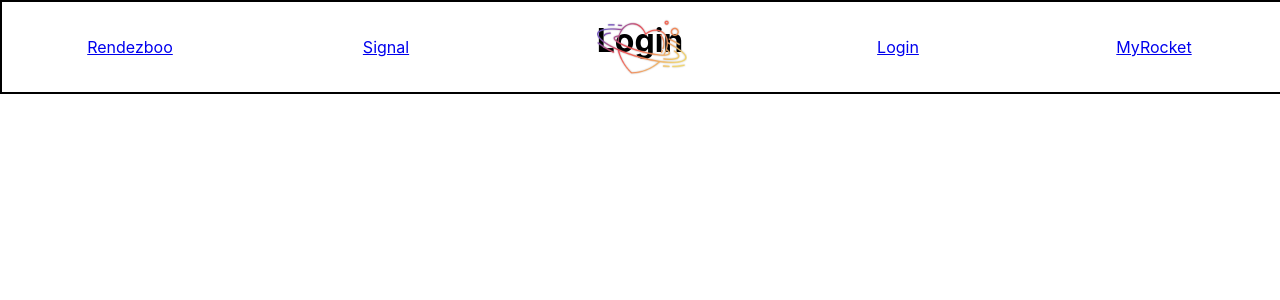
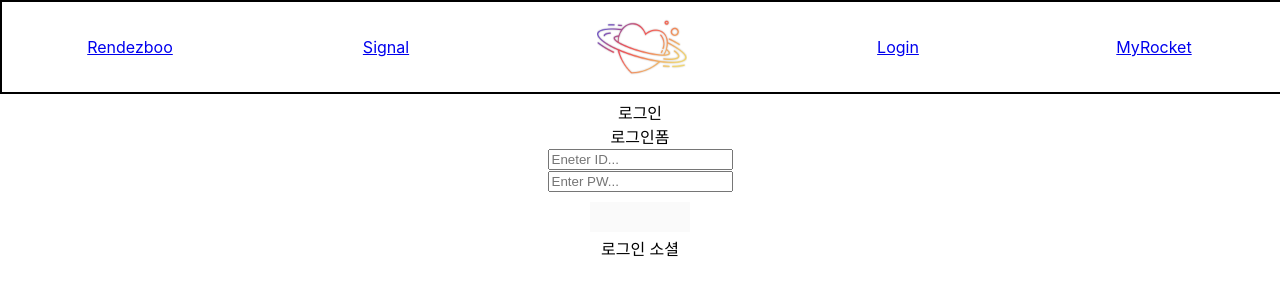
Before and after one commit to Hoony-JSG/RendezBoo, a React (Create React App) app in the folder A107-front/a107-app/: page /login in a window 1280 px wide. Shown: the top 300 px of the page. Built offline with nearby package versions, Linux system fonts and the light colour scheme.

Commit message:
0202 로그인 입력 및 버튼 생성 & rocket 연결 전 커밋

```diff
--- a/A107-front/a107-app/src/App.js
+++ b/A107-front/a107-app/src/App.js
@@ -1,18 +1,24 @@
 import React from "react";
 import { Route, Routes } from "react-router-dom";
-import { Rendezboo, Signal, Login, Rocket } from './pages'
-import Navbar from './components/Navbar';
+import { Rendezboo, Signal, Login, Rocket, Join } from "./pages";
+import Navbar from "./components/Navbar";
 import "./App.css";
+import Home from "./pages/Home";
 
 function App() {
   return (
     <div className="App">
+      <div style={{ height: "100px" }}>
         <Navbar />
+      </div>
       <Routes>
-          <Route exact path="/" element={ <Rendezboo/> } />
-          <Route path="/signal" element={ <Signal/> } />
-          <Route path="/login" element={ <Login/> } />
-          <Route path="/rocket/:userid" element={ <Rocket /> } />
+        {/* <Route exact path="/" element={ <Rendezboo/> } /> */}
+        <Route exact path="/" element={<Home />} />
+        <Route path="/signal" element={<Signal />} />
+        <Route path="/login" element={<Login />} />
+        <Route path="/rocket/:userid" element={<Rocket />} />
+        <Route path="/Login" element={<Login />} />
+        <Route path="/Join" element={<Join />} />
       </Routes>
     </div>
   );
--- a/A107-front/a107-app/src/components/LoginForm.js
+++ b/A107-front/a107-app/src/components/LoginForm.js
@@ -0,0 +1,90 @@
+import React, { useState } from "react";
+import { useNavigate, useParams } from "react-router-dom";
+
+const LoginForm = () => {
+  console.log("로그인 폼");
+
+  const realId = "wjdgnsxhsl@naver.com";
+  const realPw = "123123";
+
+  let [id, setId] = useState("");
+  let [pw, setPw] = useState("");
+
+  const [button, setButton] = useState(false);
+
+  function changeButton() {
+    id.length <= 40 &&
+    id.includes("@") &&
+    (id.includes(".com") || id.includes(".net")) &&
+    pw.length >= 5 &&
+    pw.length <= 20
+      ? setButton(true)
+      : setButton(false);
+  }
+
+  const navigate = useNavigate();
+
+  const goToAfterLogin = (props) => {
+    console.log(props);
+    const idString = props.split("@", 1);
+    console.log(idString);
+    navigate("/rocket/" + idString);
+  };
+  const loginButtonStyle = {
+    margin: "10px 0 0 0",
+    padding: "0",
+    width: "100px",
+    height: "30px",
+    border: "none",
+    backgroundcolor: "black",
+    color: "white",
+    fontsize: "17px",
+    borderradius: "5px",
+  };
+
+  return (
+    <div>
+      로그인폼
+      <div>
+        <input
+          placeholder="Eneter ID..."
+          id="id"
+          onChange={(e) => {
+            setId(e.target.value);
+          }}
+          onKeyUp={changeButton}
+        />
+      </div>
+      <div>
+        <input
+          type="password"
+          placeholder="Enter PW..."
+          id="password"
+          onChange={(e) => {
+            setPw(e.target.value);
+          }}
+          onKeyUp={changeButton}
+        />
+      </div>
+      <div>
+        <button
+          style={loginButtonStyle}
+          type="button"
+          disabled={!button}
+          onClick={(e) => {
+            if (id == realId) {
+              if (pw == realPw) {
+                e.stopPropagation();
+                goToAfterLogin(id);
+              }
+            } else {
+              alert("Wrong ID or PW");
+            }
+          }}
+        />
+      </div>
+    </div>
+  );
+};
+
+export default LoginForm;
--- a/A107-front/a107-app/src/components/LoginSocial.js
+++ b/A107-front/a107-app/src/components/LoginSocial.js
@@ -0,0 +1,6 @@
+const LoginSocial = () => {
+  console.log("로그인 소셜");
+  return <div>로그인 소셜</div>;
+};
+
+export default LoginSocial;
--- a/A107-front/a107-app/src/pages/Home.js
+++ b/A107-front/a107-app/src/pages/Home.js
@@ -0,0 +1,19 @@
+import React from "react";
+import { NavLink } from "react-router-dom";
+
+const Home = () => {
+  console.log("처음 홈 화면");
+  return (
+    <div>
+      <div style={{ height: "100px" }}></div>홈
+      <div>
+        <NavLink to="/Login">로그인</NavLink>
+      </div>
+      <div>
+        <NavLink to="/Join">조인</NavLink>
+      </div>
+    </div>
+  );
+};
+
+export default Home;
--- a/A107-front/a107-app/src/pages/Join.js
+++ b/A107-front/a107-app/src/pages/Join.js
@@ -0,0 +1,5 @@
+const Join = () => {
+  console.log("조인 페이지");
+  return <div>조인</div>;
+};
+export default Join;
--- a/A107-front/a107-app/src/pages/Login.js
+++ b/A107-front/a107-app/src/pages/Login.js
@@ -1,11 +1,17 @@
-import React from "react";
+import LoginForm from "../components/LoginForm";
+import LoginSocial from "../components/LoginSocial";
 
 const Login = () => {
-    return (
-        <div>
-            <h1>Login</h1>
-        </div>
-    )
-  }
+  console.log("로그인 화면");
+  return (
+    <div>
+      로그인
+      <div>
+        <LoginForm />
+        <LoginSocial />
+      </div>
+    </div>
+  );
+};
 
 export default Login;
```
Also changed, not shown: A107-front/a107-app/src/pages/index.js (+5 -4 lines).
